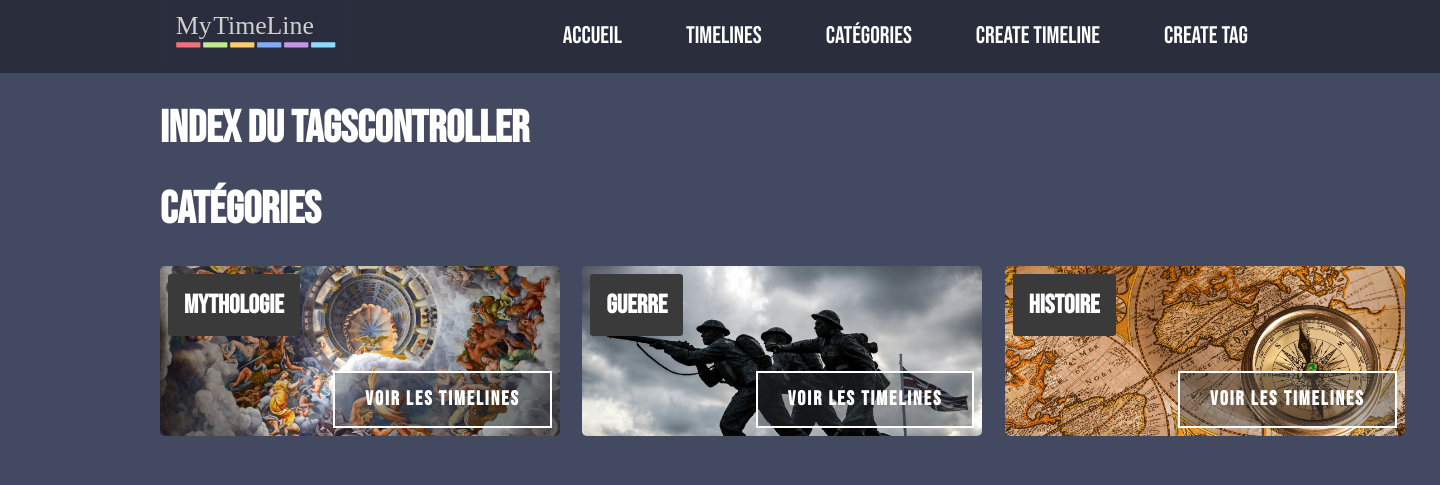
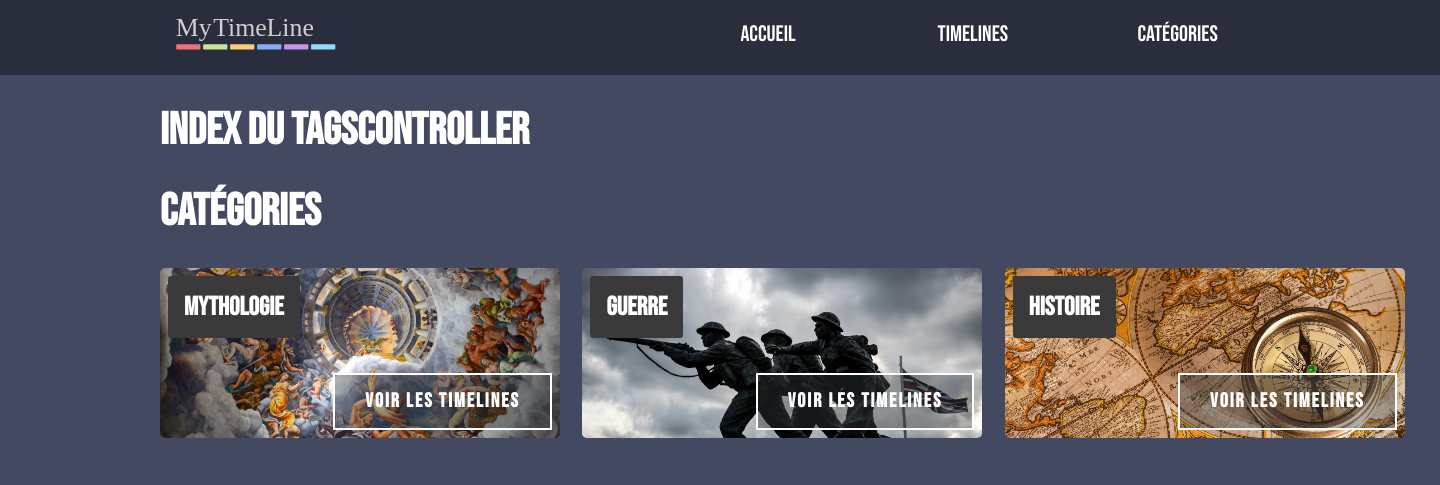
Before and after one commit to Larson007/TimeLine-PHP, a PHP site: page /tags in a window 1440 px wide. Shown: the top 485 px of the page. Before the commit the page ends 436 px from the top, so only its background shows below. Run offline with PHP 8.4, Linux system fonts and the light colour scheme; data comes from the database, SQL or seed files in the repository.

Commit message:
update css header - 18/04/22

```diff
--- a/views/layout.php
+++ b/views/layout.php
@@ -13,24 +13,28 @@
 <body>
     <header>
         <nav class="navbar">
-            <a href="/">
-                <img src="<?= IMAGES . 'logo.svg' ?>" alt="logo timeline">
+            <a class="navbar__logo" href="/">
+                <img class="navbar__logo--image" src="<?= IMAGES . 'logo.svg' ?>" alt="logo timeline">
             </a>
-            <ul>
-                <li>
+            <ul class="navbar__menu">
+                <li class="navbar__menu--item">
                     <a href="/">Accueil</a>
                 </li>
-                <li>
+                <li class="navbar__menu--item">
                     <a href="/timelines">Timelines</a>
+                    <ul class="navbar__menu__dropdown">
+                        <li class="nav__menu__dropdown--item">
+                            <a href="/timeline/create">Create Timeline</a>
+                        </li>
+                    </ul>
                 </li>
-                <li>
+                <li class="navbar__menu--item">
                     <a href="/tags">Catégories</a>
-                </li>
-                <li>
-                    <a href="/timeline/create">Create Timeline</a>
-                </li>
-                <li>
-                    <a href="/tag/create">Create Tag</a>
+                    <ul class="navbar__menu__dropdown">
+                        <li class="nav__menu__dropdown--item">
+                            <a href="/tag/create">Create Tag</a>
+                        </li>
+                    </ul>
                 </li>
                 <?php if (isset($_SESSION['auth']) && $_SESSION['auth'] === 1) : ?>
                     <li>
--- a/views/tags/show.php
+++ b/views/tags/show.php
@@ -21,7 +21,7 @@
                                 <?= $timeline->date_start ?>
                             <?php endif ?>
                             <?php if (isset($timeline->date_end) && !empty($timeline->date_end)) : ?>
-                                <?= ' - ' . $timeline->date_end ?>
+                                <?= '  -  ' . $timeline->date_end ?>
                             <?php endif ?>
                         </p>
                         <p><?= $timeline->getExcerpt() ?></p>
--- a/views/timelines/index.php
+++ b/views/timelines/index.php
@@ -19,7 +19,7 @@
                                 <?= $timeline->date_start ?>
                             <?php endif ?>
                             <?php if (isset($timeline->date_end) && !empty($timeline->date_end)) : ?>
-                                <?= ' - ' . $timeline->date_end ?>
+                                <?= '  -  ' . $timeline->date_end ?>
                             <?php endif ?>
                         </p>
                         <p><?= $timeline->getExcerpt() ?></p>
```
Also changed, not shown: public/assets/css/app.css, public/assets/css/app.scss, public/assets/images/Alexandre_le_grand.jpg (added), public/assets/images/hubble.png (added), public/assets/images/tags_personnages_historique.jpg (added), 1 other file.
